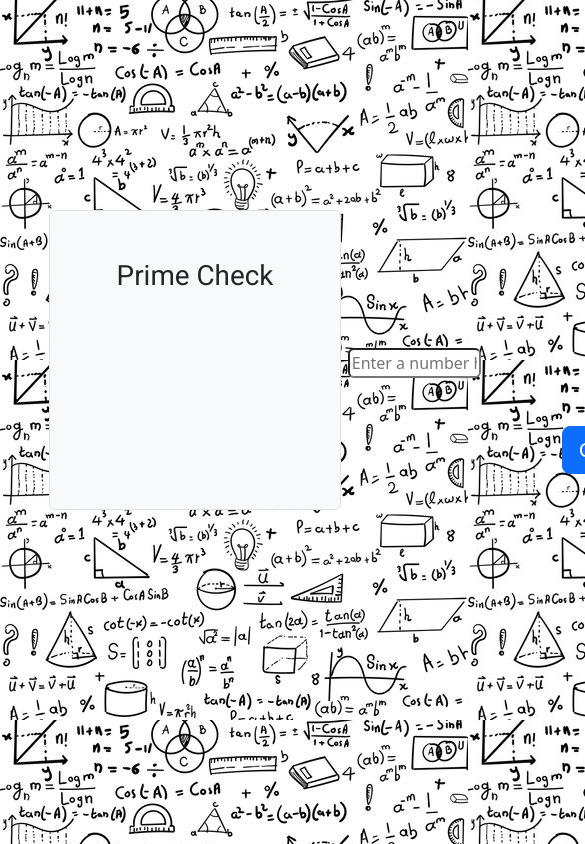
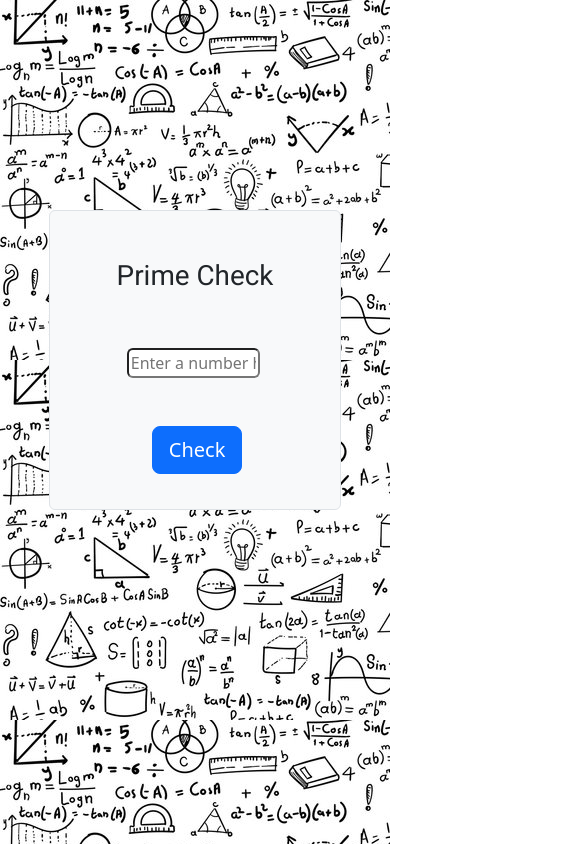
Before and after one commit to AKASHHARIM/Primecheck1, a plain HTML site: page index.html in a window 390 px wide. Shown: the top 844 px of the page, 585 px wide, since content can reach past the window. Drawn offline with nearby package versions, Linux system fonts and the light colour scheme.

Commit message:
second commit

```diff
--- a/index.html
+++ b/index.html
@@ -27,6 +27,15 @@
         font-family: "Roboto", sans-serif;
   font-weight: 100;
   font-style: normal;
+    }
+    @media (max-width:412px){
+        .ip1{
+            margin-left: 65px;
+            width: 100%;
+        }
+        .b1{
+            margin-left: 90px;
+        }
     }
 
 </style>
```
